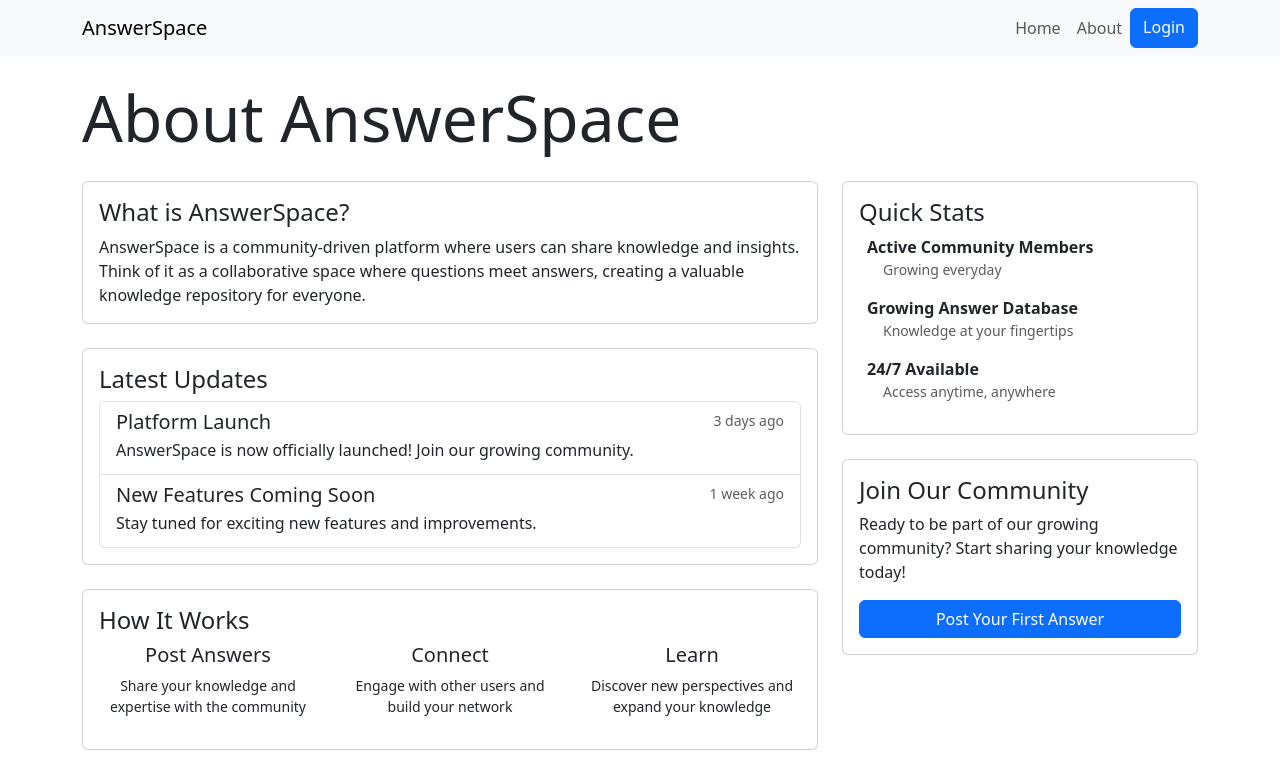
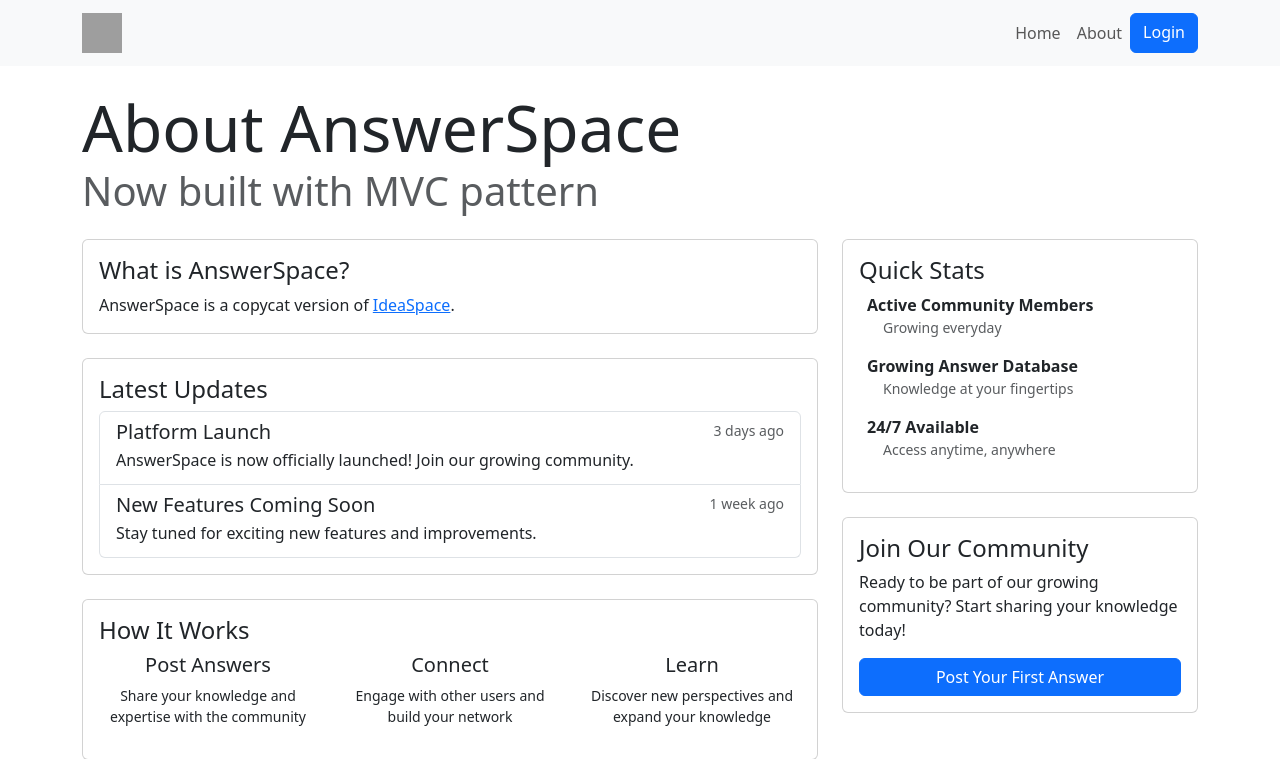
Before and after one commit to mimoimio/answerspace-mvc, a PHP site: template app/views/about/index.php in a window 1280 px wide. Shown: the top 759 px of the page. Run offline with PHP 8.4, Linux system fonts and the light colour scheme; the template is opened without the code that fills it, so the values that code supplies are empty; some libraries are stand-ins or nearby versions; grey boxes are pictures that could not be loaded.

Commit message:
added favicons and stylings to title

```diff
--- a/app/views/about/index.php
+++ b/app/views/about/index.php
@@ -1,6 +1,8 @@
 <div class="container mt-4">
 
-    <h1 class="display-3 mb-4">About AnswerSpace</h1>
+
+    <h1 class="display-3 mb-4">About AnswerSpace<p class="display-6 text-muted">Now built with MVC pattern</p>
+    </h1>
 
     <?php $this->component('news'); ?>
     <div class="row">
@@ -9,9 +11,7 @@
                 <div class="card-body">
                     <h2 class="card-title h4">What is AnswerSpace?</h2>
                     <p class="card-text">
-                        AnswerSpace is a community-driven platform where users can share knowledge and insights.
-                        Think of it as a collaborative space where questions meet answers, creating a valuable
-                        knowledge repository for everyone.
+                        AnswerSpace is a copycat version of <a href="https://ideaspace.nrmnqdds.com">IdeaSpace</a>.
                     </p>
                 </div>
             </div>
--- a/app/views/answer/detail.php
+++ b/app/views/answer/detail.php
@@ -12,7 +12,7 @@
 
     <h1 class="display-6">Answer Detail</h1>
     <div class="row">
-        <div class="col-6 mx-auto">
+        <div class="col-lg-6 mx-auto">
             <div class="card">
                 <div class="card-body">
                     <h5 class="card-title"><?= $data["answer"]["answer_text"] ?></h5>
--- a/app/views/templates/header.php
+++ b/app/views/templates/header.php
@@ -5,15 +5,20 @@
     <meta charset="UTF-8">
     <meta name="viewport" content="width=device-width, initial-scale=1.0">
     <link href="/css/bootstrap.min.css" rel="stylesheet">
+    <link rel="icon" type="image/x-icon" href="/image/favicon.ico">
+
     <title><?= $data["title"]; ?></title>
 </head>
 
 <body>
     <nav class="navbar navbar-expand-lg navbar-light bg-light">
         <div class="container">
-            <a class="navbar-brand" href="/">AnswerSpace</a>
+            <a class="navbar-brand" href="/">
+                <img src="/image/android-chrome-512x512.png" alt="AnswerSpace Logo" width="40" height="40" class="me-2">
+            </a>
             <button class="navbar-toggler" type="button" data-bs-toggle="collapse" data-bs-target="#navbarNavAltMarkup" aria-controls="navbarNavAltMarkup" aria-expanded="false" aria-label="Toggle navigation">
-                <span class="navbar-toggler-icon"></span>
+                <span class="navbar-toggler-icon">
+                </span>
             </button>
             <div class="collapse navbar-collapse" id="navbarNavAltMarkup">
                 <div class="navbar-nav ms-auto">
```
Also changed, not shown: app/views/home/index.php (+35 -1 lines), public/image/android-chrome-192x192.png (added), public/image/android-chrome-512x512.png (added), public/image/apple-touch-icon.png (added), public/image/favicon-16x16.png (added), public/image/favicon-32x32.png (added), public/image/favicon.ico (added), public/image/site.webmanifest (added).
